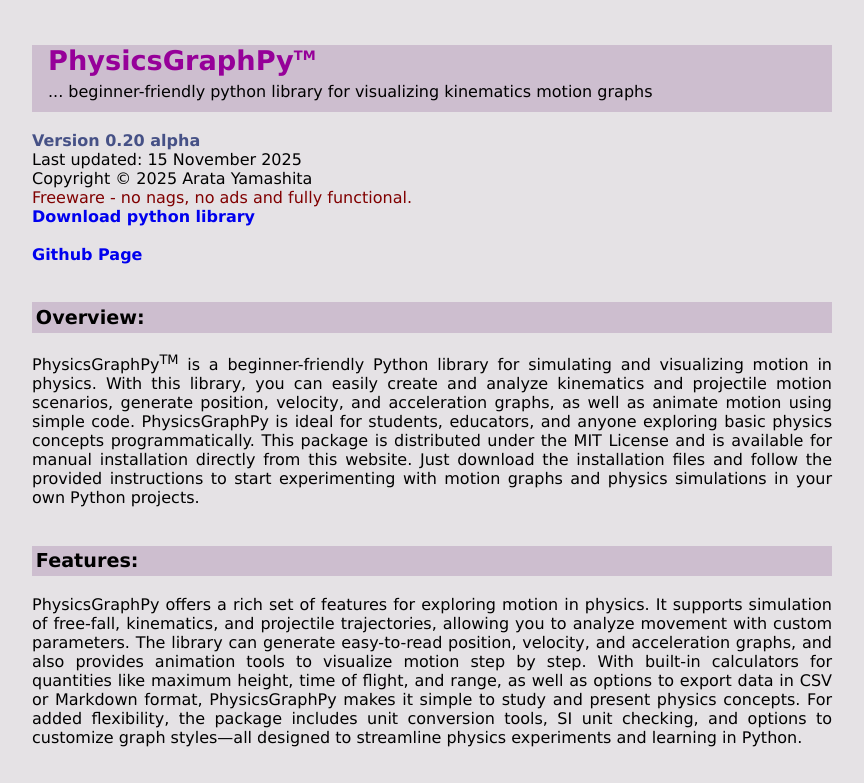
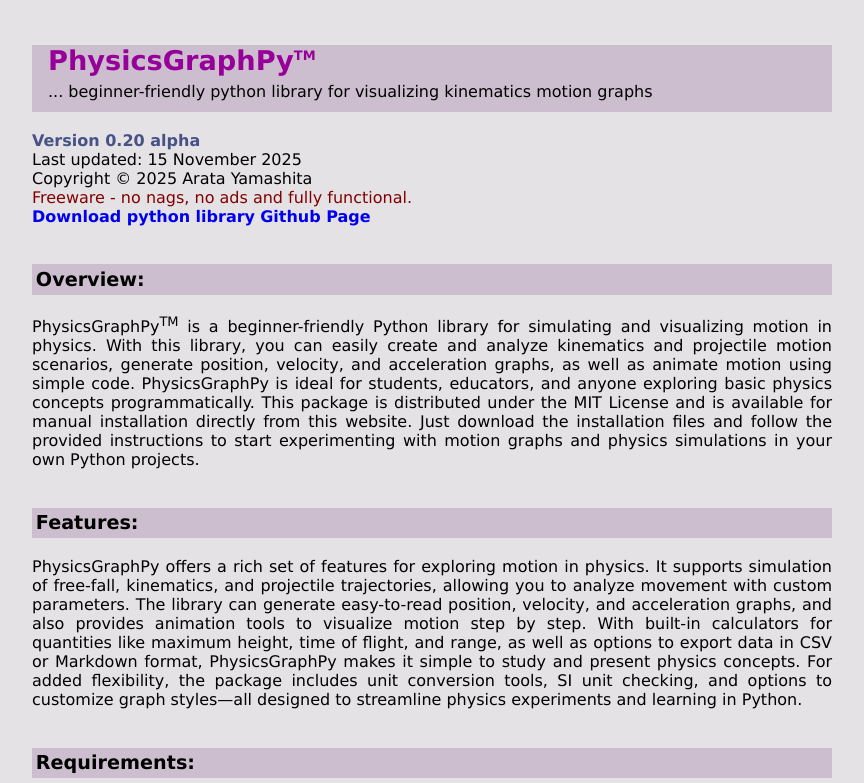
Before and after one commit to artymst/artymst.github.io, a plain HTML site: page physicsgraphpy/index.html in a window 1280 px wide. Shown: the top 783 px of the page, without its empty margins (208-1072 px from the left). Drawn offline with Linux system fonts and the light colour scheme.

Commit message:
Update index.html

```diff
--- a/physicsgraphpy/index.html
+++ b/physicsgraphpy/index.html
@@ -74,7 +74,7 @@
 Last updated: 15 November 2025<br>
 Copyright &copy; 2025 Arata Yamashita<br>
 <span class="maroon">Freeware - no nags, no ads and fully functional.</span><br>
-<a href="#download">Download python library</a><br><br>
+<a href="#download">Download python library</a>
 <a href="https://github.com/artymst/physicsgraphpy">Github Page</a><br><br>
 
 <h3>Overview:</h3>
```
